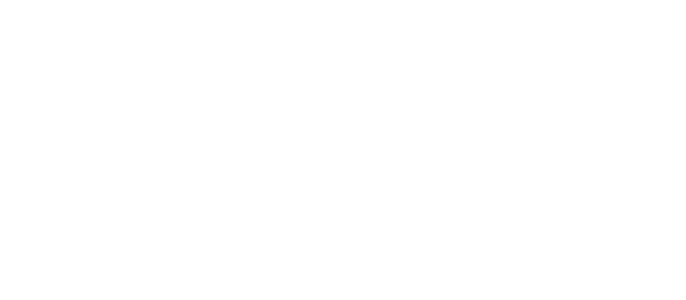
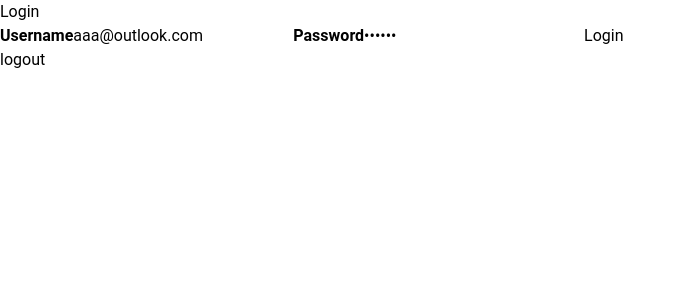
Before and after one commit to astrodev131/auth-nuxt, a Nuxt app: page / in a window 1280 px wide. Shown: the top 300 px of the page, without its empty margins (0-686 px from the left). Built offline with nearby package versions, Linux system fonts and the light colour scheme.

Commit message:
save jwt using pinia

```diff
--- a/nuxt.config.ts
+++ b/nuxt.config.ts
@@ -3,16 +3,20 @@ export default {
   compatibilityDate: "2024-11-01",
   devtools: { enabled: true },
   css: ["~/assets/css/main.css"],
+
   postcss: {
     plugins: {
       tailwindcss: {},
       autoprefixer: {},
     },
   },
+
   buildModules: ["@nuxtjs/axios", "@nuxt/typescript-build"],
 
   axios: {
     // Axios module configuration
     baseURL: "https://api.example.com", // Replace with your API base URL
   },
+
+  modules: ["@pinia/nuxt"],
 };
--- a/package.json
+++ b/package.json
@@ -11,8 +11,10 @@
   },
   "dependencies": {
     "@nuxtjs/axios": "^5.13.6",
+    "@pinia/nuxt": "^0.9.0",
     "axios": "^1.7.9",
     "nuxt": "^3.14.1592",
+    "pinia": "^2.3.0",
     "vue": "latest",
     "vue-recaptcha": "^3.0.0-alpha.6",
     "vue-router": "latest"
@@ -20,6 +22,7 @@
   "devDependencies": {
     "@nuxt/typescript-build": "^3.0.2",
     "autoprefixer": "^10.4.20",
+    "colada-plugin": "^0.1.0",
     "postcss": "^8.4.49",
     "tailwindcss": "^3.4.15",
     "typescript": "^5.7.2"
--- a/pages/index.vue
+++ b/pages/index.vue
@@ -1 +1,58 @@
-<template></template>
+<template>
+  <div>
+    <div class="title">
+      <h2>Login</h2>
+    </div>
+    <div class="container form">
+      <label for="uname"><b>Username</b></label>
+      <input
+        v-model="user.email"
+        type="text"
+        class="input"
+        placeholder="Enter Username"
+        name="uname"
+        required
+      />
+
+      <label for="psw"><b>Password</b></label>
+      <input
+        v-model="user.password"
+        type="password"
+        class="input"
+        placeholder="Enter Password"
+        name="psw"
+        required
+      />
+
+      <button @click.prevent="login" class="button">Login</button>
+    </div>
+    <button @click.prevent="logUserOut">logout</button>
+  </div>
+</template>
+<script lang="ts" setup>
+import { storeToRefs } from "pinia"; // import storeToRefs helper hook from pinia
+import { useAuthStore } from "../stores/counter"; // import the auth store we just created
+
+const { authenticateUser } = useAuthStore(); // use authenticateUser action from  auth store
+const { logUserOut } = useAuthStore();
+
+const { authenticated } = storeToRefs(useAuthStore()); // make authenticated state reactive with storeToRefs
+console.log(authenticated, "#################");
+
+const user = ref({
+  email: "aaa@outlook.com",
+  password: "aaaaaa",
+});
+const router = useRouter();
+
+const login = async () => {
+  console.log(authenticated.value, "!!!!!!!!!!!!!!!!!!!");
+  await authenticateUser(user.value); // Wait for authentication
+  if (authenticated.value) {
+    // Use `.value` because it's a reactive reference
+    router.push("/"); // Redirect if authenticated
+  } else {
+    console.error("Authentication failed");
+  }
+};
+</script>
--- a/pages/login.vue
+++ b/pages/login.vue
@@ -115,6 +115,15 @@
             class="mt-1 p-2 block w-full border border-gray-300 rounded-md focus:ring-blue-500 focus:border-blue-500"
             placeholder="Enter your email"
           />
+          <p
+            v-if="
+              invalidMsg[0]?.msg === 'Please provide a valid email' ||
+              invalidMsg[1]?.msg === 'Please provide a valid email'
+            "
+            class="text-red-500 text-xs mt-1"
+          >
+            Please provide a valid email
+          </p>
         </div>
         <div class="mb-6">
           <label for="password" class="block text-sm font-medium text-gray-700"
@@ -127,11 +136,20 @@
             class="mt-1 p-2 block w-full border border-gray-300 rounded-md focus:ring-blue-500 focus:border-blue-500"
             placeholder="Create a password"
           />
+          <p
+            v-if="
+              invalidMsg[0]?.msg === 'Password is required' ||
+              invalidMsg[1]?.msg === 'Password is required'
+            "
+            class="text-red-500 text-xs mt-1"
+          >
+            Password is required
+          </p>
         </div>
         <button
           type="submit"
           @click="login"
-          class="w-full px-4 py-2 text-white bg-black rounded-md hover:bg-gray-800"
+          class="w-full px-4 py-2 text-white bg-green-500 rounded-md hover:bg-green-600"
         >
           Sign in
         </button>
@@ -158,7 +176,6 @@ const formData = ref({
 });
 
 // Define a reactive message
-const message = ref<string>("");
 const invalidMsg = ref<any>("");
 const login = async (): Promise<void> => {
   try {
@@ -166,13 +183,12 @@ const login = async (): Promise<void> => {
       "http://localhost:5000/auth/login",
       formData.value
     );
-
-    message.value = response.data.message;
-    console.log(message.value);
+    if (response?.data?.message) alert(response?.data?.message);
   } catch (error: any) {
-    message.value = error?.response; // Set the error message
-    invalidMsg.value = error.response?.data?.message;
-    console.log(error.response.data, "sdfsdfsdf");
+    if (error.response?.data?.message) alert(error.response?.data?.message);
+    invalidMsg.value = error.response?.data?.errors;
+    console.log(invalidMsg?.value[0]?.msg, "sdfsdfsdf"); // alert(message.value.message); }
+    // alert(message.value.message);
   }
 };
 </script>
--- a/pages/register.vue
+++ b/pages/register.vue
@@ -114,10 +114,16 @@
             class="mt-1 p-2 block w-full border border-gray-300 rounded-md focus:ring-blue-500 focus:border-blue-500"
             placeholder="Enter your name"
           />
+          <p
+            v-if="invalidMsg[0]?.msg === 'Name is required'"
+            class="text-red-500 text-xs mt-1"
+          >
+            {{ invalidMsg[0].msg }}
+          </p>
         </div>
         <div class="mb-4">
           <label for="email" class="block text-sm font-medium text-gray-700"
-            >Email*{{ message }}{{ invalidMsg }}</label
+            >Email*{{ message }}</label
           >
           <input
             type="email"
@@ -126,6 +132,16 @@
             class="mt-1 p-2 block w-full border border-gray-300 rounded-md focus:ring-blue-500 focus:border-blue-500"
             placeholder="Enter your email"
           />
+          <p
+            v-if="
+              invalidMsg[0]?.msg === 'Please provide a valid email' ||
+              invalidMsg[1]?.msg === 'Please provide a valid email' ||
+              invalidMsg[2]?.msg === 'Please provide a valid email'
+            "
+            class="text-red-500 text-xs mt-1"
+          >
+            Please provide a valid email
+          </p>
         </div>
         <div class="mb-6">
           <label for="password" class="block text-sm font-medium text-gray-700"
@@ -138,11 +154,26 @@
             class="mt-1 p-2 block w-full border border-gray-300 rounded-md focus:ring-blue-500 focus:border-blue-500"
             placeholder="Create a password"
           />
+          <p
+            v-if="
+              invalidMsg[0]?.msg ===
+                'Password must be at least 6 characters long' ||
+              invalidMsg[1]?.msg ===
+                'Password must be at least 6 characters long' ||
+              invalidMsg[2]?.msg ===
+                'Password must be at least 6 characters long'
+            "
+            class="text-red-500 text-xs mt-1"
+          >
+            Password must be at least 6 characters long
+          </p>
         </div>
         <div class="flex items-center mb-4">
           <input
             type="checkbox"
             id="terms"
+            v-model="inbox"
+            @change="handleChange"
             class="h-4 w-4 text-blue-600 border-gray-300 rounded focus:ring-blue-500"
           />
           <label for="terms" class="ml-2 block text-sm text-gray-700">
@@ -151,8 +182,13 @@
         </div>
         <button
           @click="register"
+          :disabled="!inbox"
           type="submit"
-          class="w-full px-4 py-2 text-white bg-black rounded-md hover:bg-gray-800"
+          class="w-full px-4 py-2 text-white rounded-md hover:bg-gray-800"
+          :class="{
+            'bg-gray-400 cursor-not-allowed opacity-50': !inbox,
+            'bg-green-500 hover:bg-green-600': inbox,
+          }"
         >
           Sign up
         </button>
@@ -167,10 +203,10 @@
 </template>
 <script setup lang="ts">
 import { ref } from "vue";
-import { BACKENDURL } from "../utils/backendUrl";
 import axios from "axios";
 
 // Define reactive form data
+
 const formData = ref({
   name: "",
   email: "",
@@ -180,17 +216,25 @@ const formData = ref({
 // Define a reactive message
 const message = ref<string>("");
 const invalidMsg = ref<any>("");
+const inbox = ref<any>(false);
 const register = async (): Promise<void> => {
   try {
     const response = await axios.post(
       "http://localhost:5000/auth/register",
       formData.value
     );
-    message.value = response.data.message; // Set the success message
+    if (response?.data?.message) alert(response?.data?.message);
+    // Set the success message
   } catch (error: any) {
-    message.value = error.response?.data.message; // Set the error message
-    invalidMsg.value = error.response?.data?.errors[0].msg;
-    console.log(invalidMsg.value, "sdfsdfsdf");
+    if (error.response.data.message) alert(error.response.data.message);
+    invalidMsg.value = error.response?.data?.errors;
+    console.log(invalidMsg?.value[0]?.msg, "sdfsdfsdf");
+    // alert(message.value.message);
   }
 };
+
+const handleChange = () => {
+  console.log(inbox.value); // Logs `true` when checked, `false` when unchecked
+};
+console.log(inbox);
 </script>
--- /dev/null
+++ b/stores/counter.ts
@@ -0,0 +1,43 @@
+import { defineStore } from "pinia";
+
+interface UserPayloadInterface {
+  email: string;
+  password: string;
+}
+
+export const useAuthStore = defineStore("auth", {
+  state: () => ({
+    authenticated: false,
+    loading: false,
+  }),
+  actions: {
+    async authenticateUser({ email, password }: UserPayloadInterface) {
+      // useFetch from nuxt 3
+      const { data, pending }: any = await useFetch(
+        "http://localhost:5000/auth/login",
+        {
+          method: "post",
+          headers: { "Content-Type": "application/json" },
+          body: {
+            email,
+            password,
+          },
+        }
+      );
+      this.loading = pending;
+      console.log(this.authenticated, "!!!!!!!!!!");
+
+      if (data.value) {
+        const token = useCookie("token"); // useCookie new hook in nuxt 3
+        token.value = data?.value?.token; // set token to cookie
+        this.authenticated = true; // set authenticated  state value to true
+      }
+    },
+    logUserOut() {
+      const token = useCookie("token"); // useCookie new hook in nuxt 3
+      this.authenticated = false; // set authenticated  state value to false
+      token.value = null; // clear the token cookie
+      console.log(this.authenticated, token.value, "sdfsdfsdfsdf");
+    },
+  },
+});
```
Also changed, not shown: 1 other file (tests, documents, lock files or other folders).
